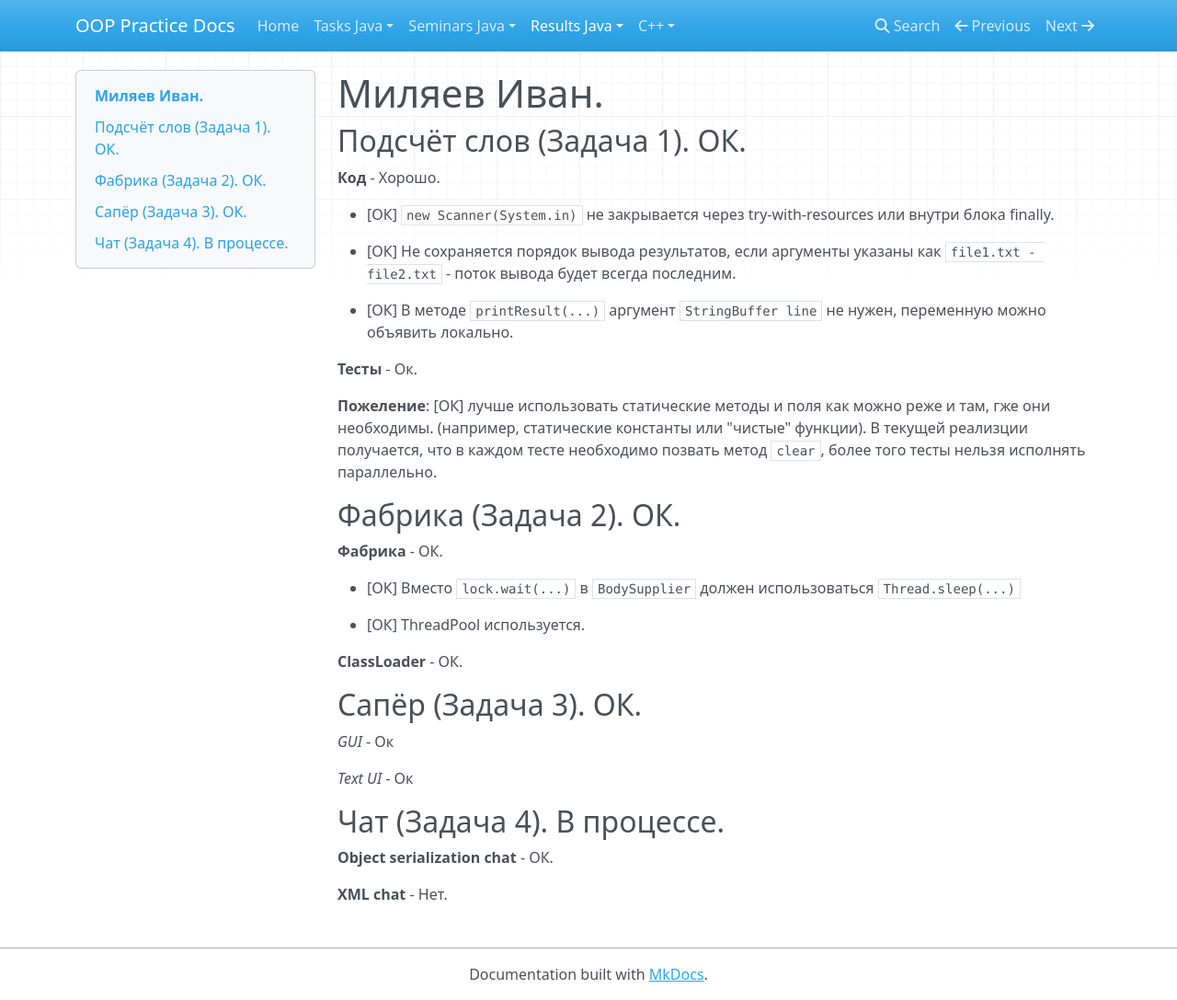
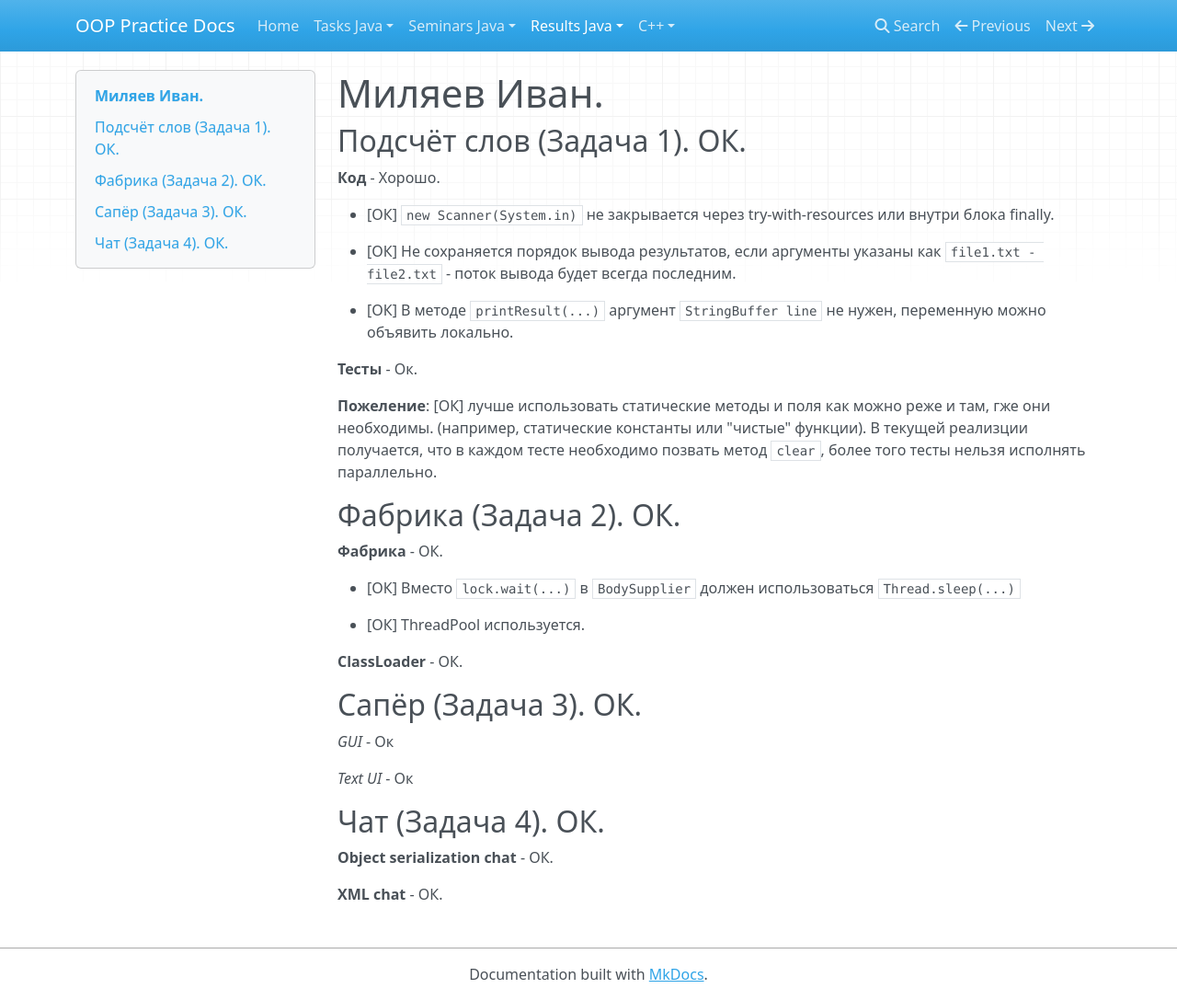
Before and after one commit to avoronkov/oop, an MkDocs documentation site: the page built from docs/2017.java/results/milyaev.md, in a window 1280 px wide and 1087 px high. Shown: the whole window at 92% size. Built offline with MkDocs 1.6.1, drawn with Linux system fonts in a browser that asks for light colours; nearby versions of some CDN libraries; old or Windows-style settings are respelled for this version of MkDocs.

Commit message:
results updated

```diff
--- a/docs/2017.java/results/milyaev.md
+++ b/docs/2017.java/results/milyaev.md
@@ -34,8 +34,8 @@
 
 *Text UI* - Ок
 
-## Чат (Задача 4). В процессе.
+## Чат (Задача 4). ОК.
 
 **Object serialization chat** - ОК.
 
-**XML chat** - Нет.
+**XML chat** - ОК.
```
Also changed, not shown: docs/2017.java/results.md (+6 -2 lines), docs/index.md (+1 -1 lines).
